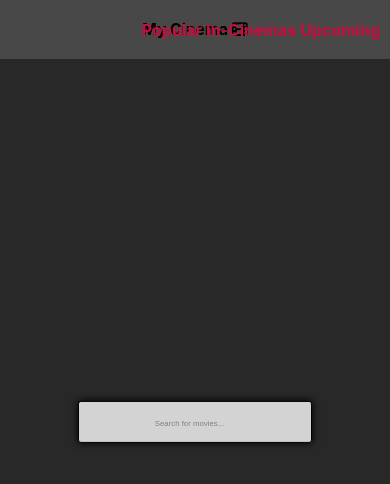
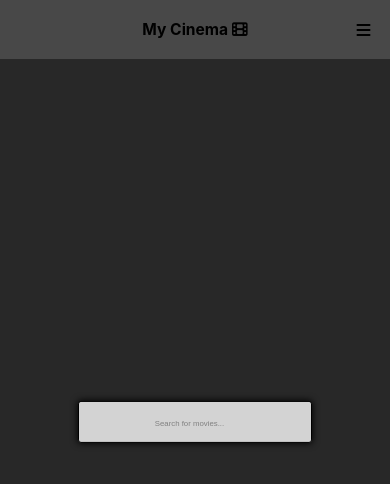
Before and after one commit to projectaki/movie-react, a React (Create React App) app: page / in a window 390 px wide. Shown: the top 484 px of the page. Built offline with nearby package versions, Linux system fonts and the light colour scheme.

Commit message:
added mobile menu

```diff
--- a/src/Components/Navbar/Navbar.css
+++ b/src/Components/Navbar/Navbar.css
@@ -18,6 +18,10 @@
   bottom: 0;
 }
 
+.div-cont-mobile {
+  display: none;
+}
+
 .link-cont {
   position: absolute;
   right: 2%;
@@ -31,6 +35,7 @@
   height: 7vh;
   display: flex;
   align-items: center;
+  justify-content: center;
 }
 
 .nav-link {
@@ -38,3 +43,30 @@
   color: #ca0c3d;
   font-weight: bold;
 }
+
+.mobile-icon {
+  display: none !important;
+}
+
+@media screen and (max-width: 800px) {
+  .link-cont {
+    display: none;
+  }
+
+  .div-cont-mobile {
+    position: absolute;
+    right: 0;
+    background-color: #484848;
+    top: 7vh;
+    width: 40vw;
+  }
+  .mobile-icon {
+    display: block !important;
+    position: absolute;
+    right: 5%;
+  }
+
+  .toggle {
+    display: block !important;
+  }
+}
--- a/src/Components/Navbar/Navbar.js
+++ b/src/Components/Navbar/Navbar.js
@@ -3,6 +3,14 @@ import "./Navbar.css";
 import { NavLink as Link } from "react-router-dom";
 
 const Navbar = (props) => {
+  const toggleHandler = () => {
+    const elem = document.getElementById("mobile-menu");
+    if (elem.classList.contains("toggle")) {
+      elem.classList.remove("toggle");
+    } else {
+      elem.classList.add("toggle");
+    }
+  };
   return (
     <div className="navbar">
       <div style={{ display: "flex", alignItems: "center", gap: "1vw" }}>
@@ -51,6 +59,34 @@ const Navbar = (props) => {
           <div className="nav-list-element">Upcoming</div>
         </Link>
       </div>
+      <i
+        onClick={() => toggleHandler()}
+        className="fas fa-bars fa-1x mobile-icon"
+      ></i>
+      <div id="mobile-menu" className="div-cont-mobile ">
+        <Link
+          activeStyle={{ backgroundColor: "#CAC40E", color: "black" }}
+          className="nav-link"
+          to="/Popular"
+        >
+          <div className="nav-list-element">Popular</div>
+        </Link>
+        <Link
+          to="/NowPlaying"
+          activeStyle={{ backgroundColor: "#CAC40E", color: "black" }}
+          className="nav-link"
+        >
+          <div className="nav-list-element">In-Cinemas</div>
+        </Link>
+
+        <Link
+          to="/Upcoming"
+          activeStyle={{ backgroundColor: "#CAC40E", color: "black" }}
+          className="nav-link"
+        >
+          <div className="nav-list-element">Upcoming</div>
+        </Link>
+      </div>
     </div>
   );
 };
```
